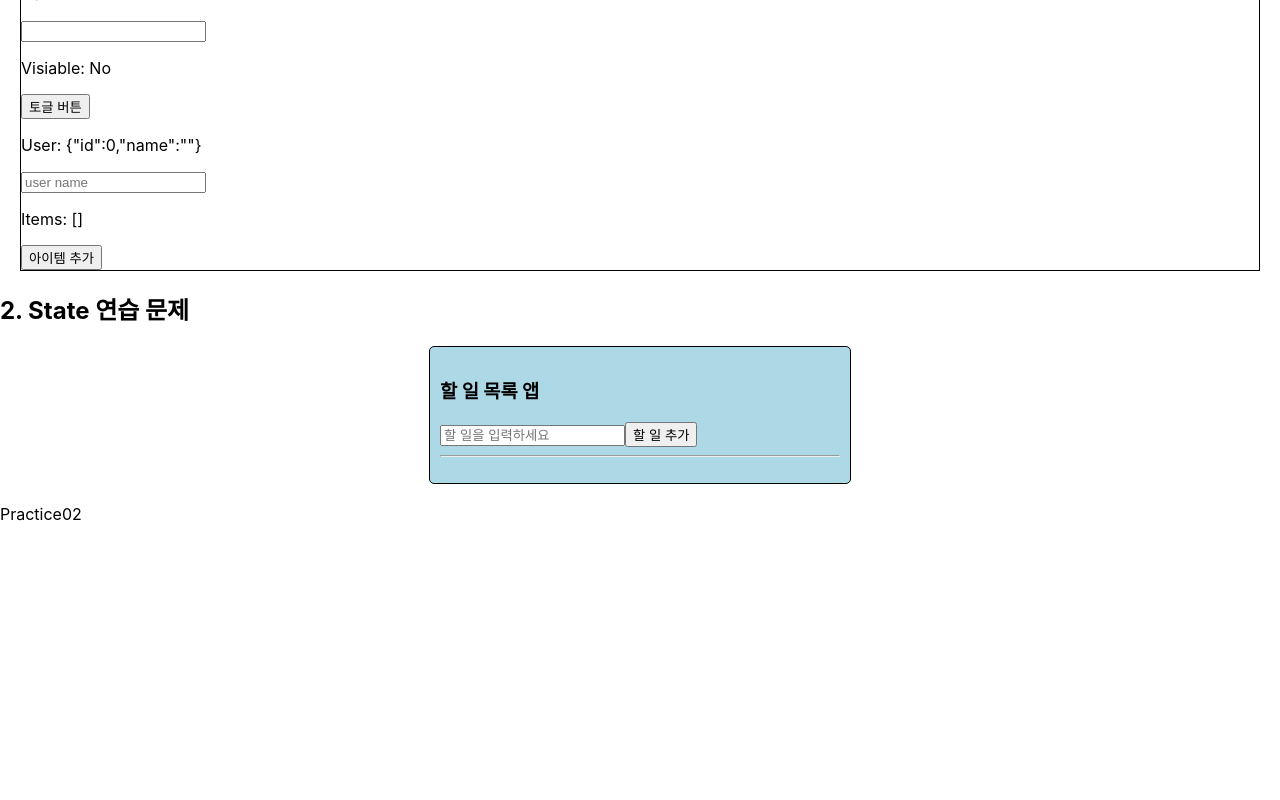
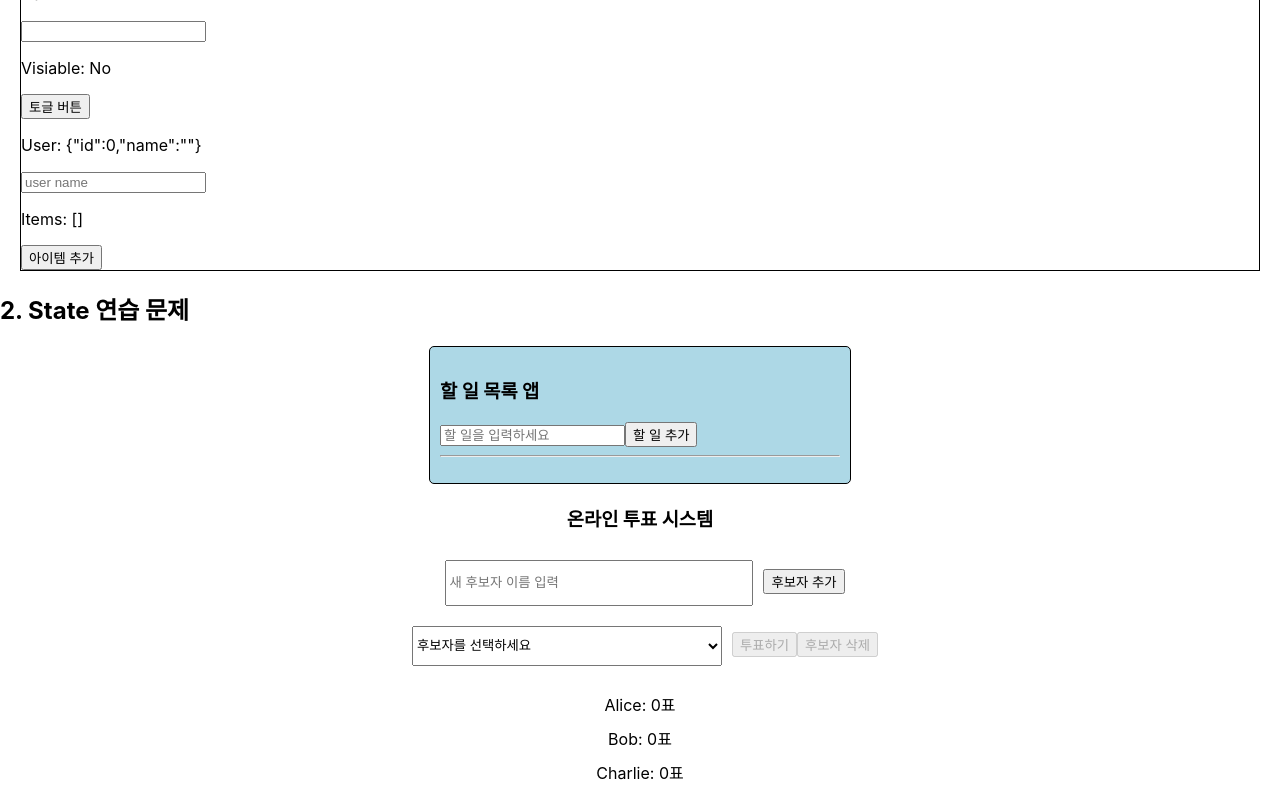
Before and after one commit to devgiants75/frontend-1223, a React (Create React App) app in the folder E_React/: page /0421 in a window 1280 px wide. Shown: the part 1039-1839 px from the top of the page. Before the commit the page ends 1563 px from the top, so only its background shows below. Built offline with nearby package versions, Linux system fonts and the light colour scheme.

Commit message:
20240424

```diff
--- a/E_React/src/views/0421/b_Practice/Practice02.tsx
+++ b/E_React/src/views/0421/b_Practice/Practice02.tsx
@@ -1,4 +1,4 @@
-import React from 'react'
+import React, { useState } from 'react';
 
 //! 온라인 투표 시스템
 
@@ -8,8 +8,72 @@ import React from 'react'
 // - 사용자는 후보자 목록 중 하나를 선택하고 투표
 // - 투표 버튼을 누르면 선택된 후보자의 투표 수가 증가
 
-export default function Practice02() {
+interface Candidate {
+  name: string;
+  votes: number;
+}
+
+const Practice02: React.FC = () => {
+  const [candidates, setCandidates] = useState<Candidate[]>([
+    { name: 'Alice', votes: 0 },
+    { name: 'Bob', votes: 0 },
+    { name: 'Charlie', votes: 0 }
+  ]);
+  const [selectedCandidate, setSelectedCandidate] = useState<string>('');
+  const [newCandidateName, setNewCandidateName] = useState<string>('');
+
+  const vote = () => {
+    setCandidates(candidates.map(candidate =>
+      candidate.name === selectedCandidate ? { ...candidate, votes: candidate.votes + 1 } : candidate
+    ));
+  };
+
+  const addCandidate = () => {
+    if (newCandidateName.trim() !== '' && !candidates.some(c => c.name === newCandidateName)) {
+      setCandidates([...candidates, { name: newCandidateName, votes: 0 }]);
+      setNewCandidateName('');
+    }
+  };
+
+  const deleteCandidate = () => {
+    setCandidates(candidates.filter(candidate => candidate.name !== selectedCandidate));
+    setSelectedCandidate('');  // Reset the selection
+  };
+
   return (
-    <div>Practice02</div>
-  )
-}
+    <div style={{ maxWidth: '600px', margin: 'auto', textAlign: 'center' }}>
+      <h3>온라인 투표 시스템</h3>
+      <div>
+        <input
+          type="text"
+          value={newCandidateName}
+          onChange={(e) => setNewCandidateName(e.target.value)}
+          placeholder="새 후보자 이름 입력"
+          style={{ width: '300px', height: '40px', margin: '10px' }}
+        />
+        <button onClick={addCandidate}>후보자 추가</button>
+      </div>
+
+      <div>
+        <select value={selectedCandidate} onChange={(e) => setSelectedCandidate(e.target.value)} style={{ width: '310px', height: '40px', margin: '10px' }}>
+          <option value="">후보자를 선택하세요</option>
+          {candidates.map((candidate, index) => (
+            <option key={index} value={candidate.name}>{candidate.name}</option>
+          ))}
+        </select>
+        <button onClick={vote} disabled={!selectedCandidate}>투표하기</button>
+        <button onClick={deleteCandidate} disabled={!selectedCandidate}>후보자 삭제</button>
+      </div>
+
+      <ul style={{ listStyleType: 'none', padding: 0 }}>
+        {candidates.map((candidate, index) => (
+          <li key={index} style={{ margin: '10px' }}>
+            {candidate.name}: {candidate.votes}표
+          </li>
+        ))}
+      </ul>
+    </div>
+  );
+};
+
+export default Practice02;
```
